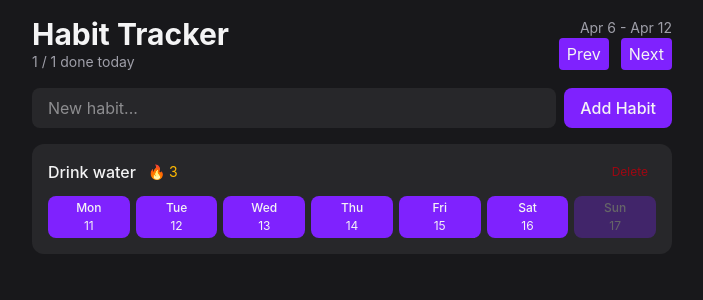
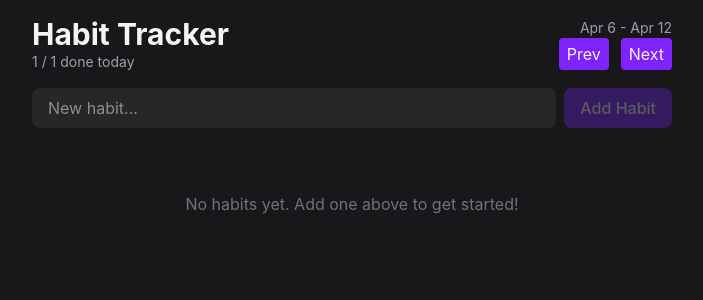
Before and after one commit to 1drie5/react-habit-tracker, a React (Vite) app: page / in a window 1280 px wide. Shown: the top 300 px of the page, without its empty margins (288-991 px from the left). Built offline with nearby package versions, Linux system fonts and the light colour scheme.

Commit message:
implement habit creation with controlled form and react state management

```diff
--- a/src/App.tsx
+++ b/src/App.tsx
@@ -1,11 +1,19 @@
 import { Header } from "./components/Header"
 import { HabitForm } from "./components/HabitForm"
-import { HabitList } from "./components/HabitList"
+import { HabitList, type Habit } from "./components/HabitList"
+import { useState } from "react"
 
 export default function App() {
+    const [habits, setHabits] = useState<Habit[]>([])
+
+    function addHabit(name: string){
+      // setHabits([...habits, {id: crypto.randomUUID(), name}])
+      setHabits(curr => [...curr, {id: crypto.randomUUID(), name}])
+    }
+
   return <div className="max-w-2xl mx-auto p-4 flex flex-col gap-4">
     <Header />
-    <HabitForm />
-    <HabitList/>
+    <HabitForm addHabit={addHabit}/>
+    <HabitList habits={habits}/>
   </div>
 }
--- a/src/components/HabitForm.tsx
+++ b/src/components/HabitForm.tsx
@@ -1,12 +1,32 @@
+import { useState, type SubmitEvent } from "react";
 import { Button } from "./Buttons";
-export function HabitForm() {
+
+type HabitFormProps = {
+    addHabit: (name: string) => void
+}
+export function HabitForm({ addHabit} : HabitFormProps) {
+  const [name, setName] = useState("");
+
+  function handleSubmit(e: SubmitEvent) {
+    e.preventDefault()
+
+    if (name.trim() === "") return
+    setName("")
+    addHabit(name)
+  }
+
   return (
-    <form className="flex gap-2">
+    <form className="flex gap-2" onSubmit={handleSubmit}>
+      {name}
       <input
+        value={name}
+        onChange={(e) => setName(e.target.value)}
         className="flex-1 rounded-lg bg-zinc-800 px-4 py-2 outline-none focus-visible:ring-2 focus-visible:ring-violet-500"
         placeholder="New habit..."
       />
-      <Button className="rounded-lg px-4 py-2 font-medium">
+      <Button
+        disabled={name.trim() === ""}
+        className="rounded-lg px-4 py-2 font-medium">
         Add Habit
       </Button>
     </form>
--- a/src/components/HabitList.tsx
+++ b/src/components/HabitList.tsx
@@ -1,10 +1,13 @@
 import { Button } from "./Buttons";
 import { format, eachDayOfInterval, startOfWeek, endOfWeek, isFuture } from "date-fns"
 
-export function HabitList() {
-    const habits = [
-        {id: '1', name: "Drink water"},
-    ]
+
+export type Habit = { id: string; name: string }
+type HabitListProps = {
+    habits: Habit[]
+}
+
+export function HabitList({habits}: HabitListProps) {
     if (habits.length === 0) {
     return (
       <p className="text-center text-zinc-500 py-12">
@@ -19,7 +22,7 @@
     </div>
 }
 type HabitItemProps = {
-    habit: {id: string, name: string}
+    habit: Habit
 }
 
 function HabitItem({ habit }: HabitItemProps) {
```
